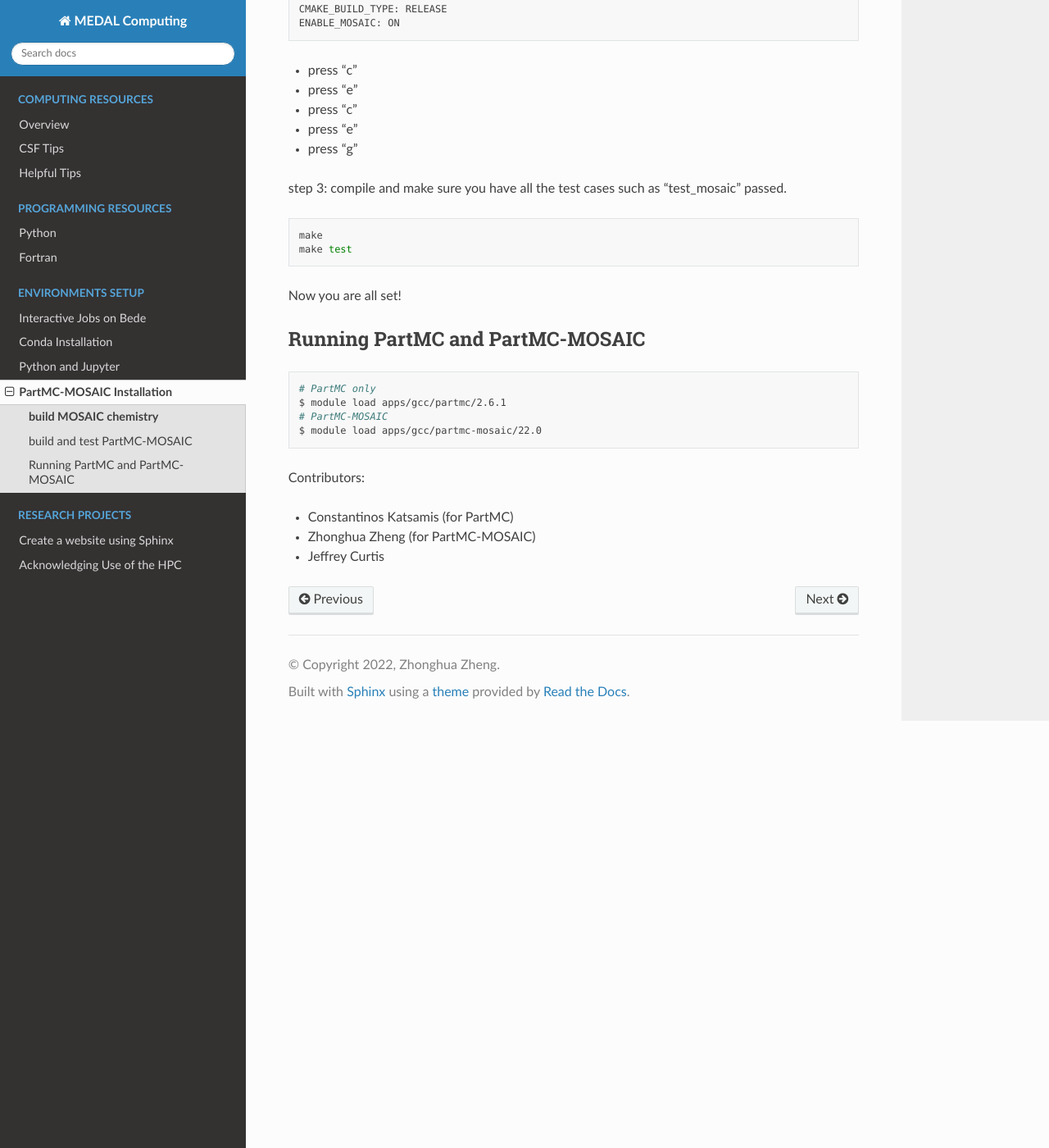
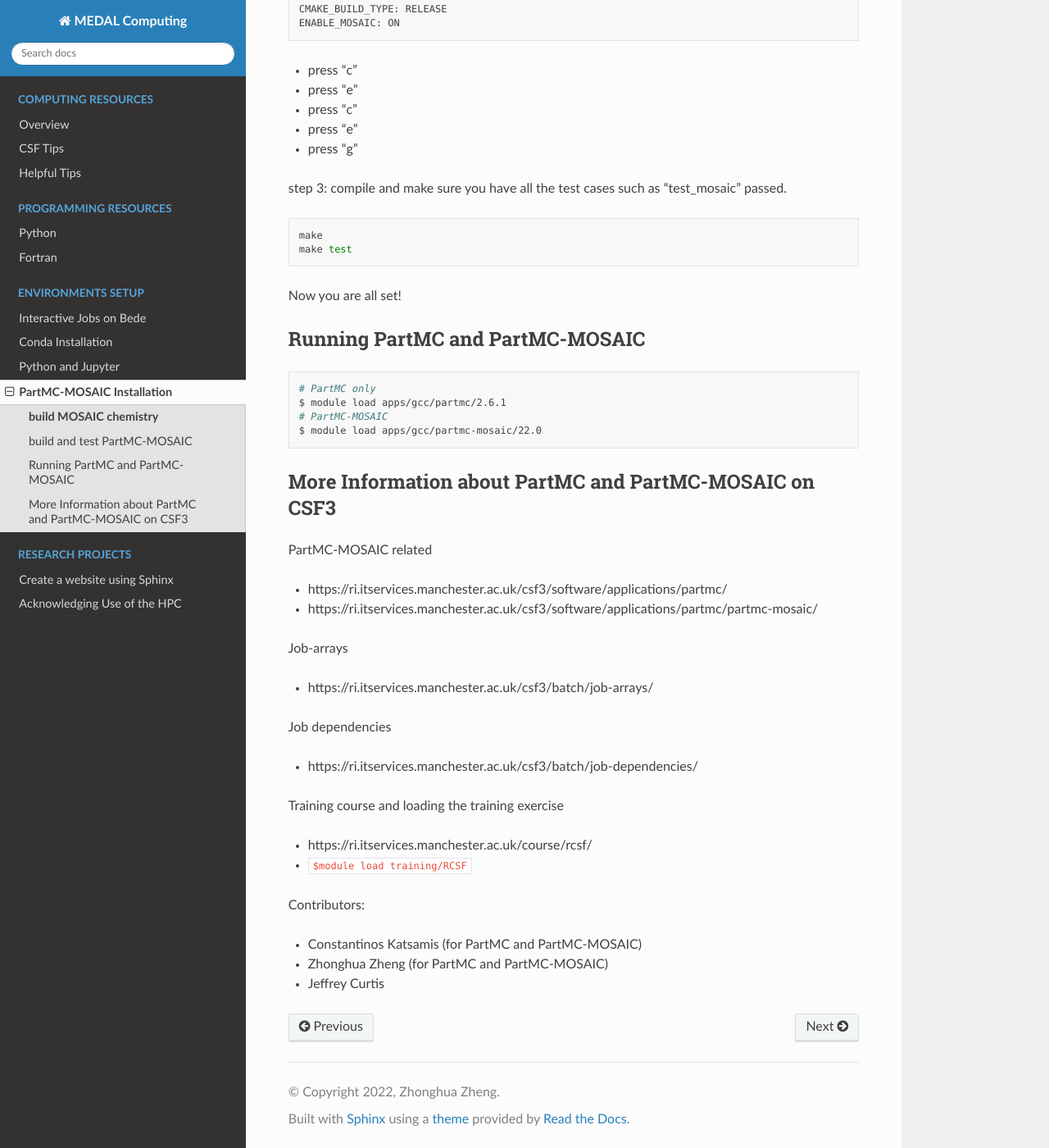
Before and after one commit to envdes/computing, a Sphinx documentation site: the page built from docs/pages/environments_setup/partmc_mosaic_installation.md, in a window 1280 px wide and 1400 px high, scrolled down 1119 px. Shown: the whole window at 82% size. Built offline with Sphinx 7.4.7 and the Read the Docs theme 2.0.0, drawn with Linux system fonts in a browser that asks for light colours; some of the changed text lies outside the part shown.

Commit message:
Update partmc_mosaic_installation.md

````diff
--- a/docs/pages/environments_setup/partmc_mosaic_installation.md
+++ b/docs/pages/environments_setup/partmc_mosaic_installation.md
@@ -76,10 +76,30 @@ $ module load apps/gcc/partmc/2.6.1
 $ module load apps/gcc/partmc-mosaic/22.0
 ```
 
+## More Information about PartMC and PartMC-MOSAIC on CSF3
+
+PartMC-MOSAIC related
+
+- https://ri.itservices.manchester.ac.uk/csf3/software/applications/partmc/
+- https://ri.itservices.manchester.ac.uk/csf3/software/applications/partmc/partmc-mosaic/
+
+Job-arrays
+
+- https://ri.itservices.manchester.ac.uk/csf3/batch/job-arrays/
+
+Job dependencies
+
+- https://ri.itservices.manchester.ac.uk/csf3/batch/job-dependencies/
+
+Training course and loading the training exercise
+
+- https://ri.itservices.manchester.ac.uk/course/rcsf/
+- `$module load training/RCSF`
+
 
 
 Contributors:
 
-- Constantinos Katsamis (for PartMC)
-- Zhonghua Zheng (for PartMC-MOSAIC)
+- Constantinos Katsamis (for PartMC and PartMC-MOSAIC)
+- Zhonghua Zheng (for PartMC and PartMC-MOSAIC)
 - Jeffrey Curtis
````
Also changed, not shown: other parts of docs/pages/environments_setup/partmc_mosaic_installation.md (+1 -1 lines).
